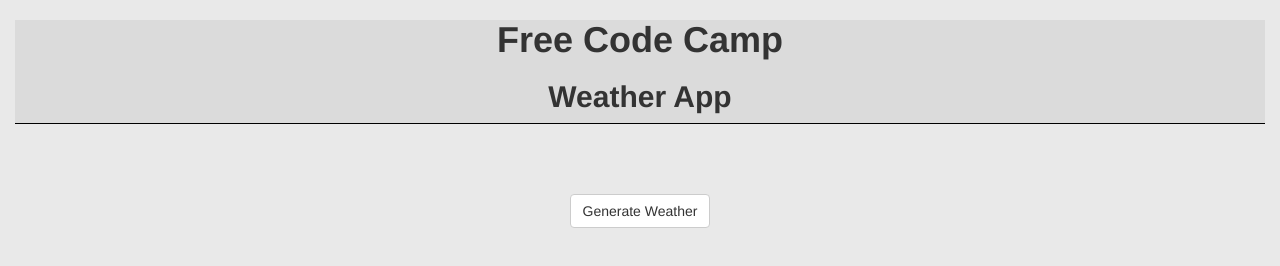
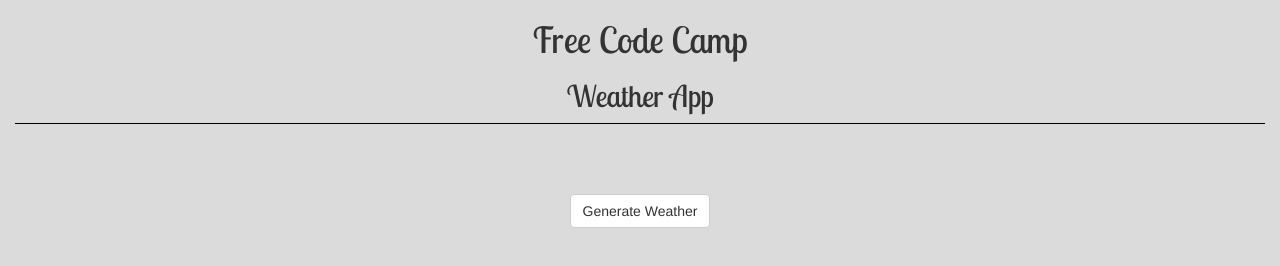
Before and after one commit to gerak1925/local_weather, a plain HTML site: page index.html in a window 1280 px wide. Drawn offline with nearby package versions, Linux system fonts and the light colour scheme.

Commit message:
Styling changes

```diff
--- a/styles/basic.css
+++ b/styles/basic.css
@@ -1,15 +1,18 @@
+@font-face {
+	font-family: Lobster;
+	src: url('../fonts/LobsterTwo-Regular.ttf') format('truetype');
+}
+
 body {
-	background-color: #e9e9e9;
+	background-color: #dbdbdb;
 }
 .cont {
 	text-align: center;
-	background-color: #dbdbdb;
 	height: 100vh;
 	color: #000000;
 }
 #topCont {
 	margin-top: 0;
-	background-color: #dbdbdb;
 	height: auto;
 	border-bottom: 1px solid black;
 	text-align: center;
@@ -19,17 +22,16 @@ body {
 }
 
 h1, h2 {
-	font-weight: bold;
+	font-family: Lobster;
 }
 
 #content {
 	padding-top: 30px;
 	padding-bottom: 30px;
+	font-size: 1.3em;
 }
 
-.farenheit {
-
+#celsius,
+#fahrenheit {
+	background-color: #e9e9e9;
 }
-.celsius {
-
-}
```
Also changed, not shown: fonts/LobsterTwo-Bold.ttf (added), fonts/LobsterTwo-BoldItalic.ttf (added), fonts/LobsterTwo-Italic.ttf (added), fonts/LobsterTwo-Regular.ttf (added), fonts/OFL.txt (added).
